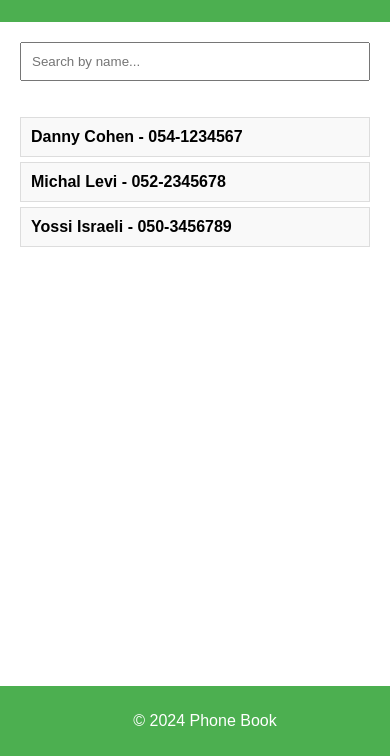
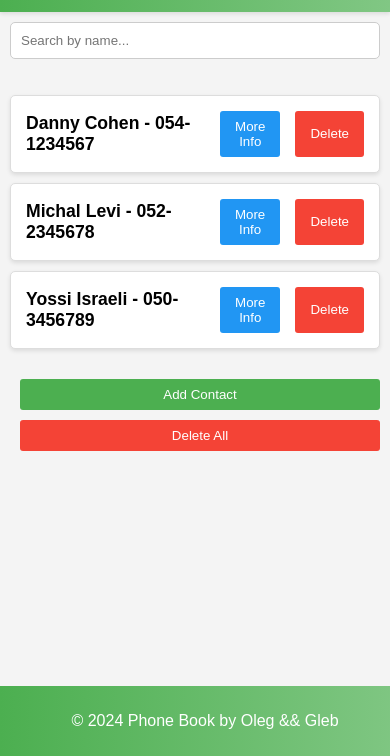
Before and after one commit to Oleg-art-cyber/myJSproject, a plain HTML site: page index.html in a window 390 px wide. Shown: the part 88-844 px from the top of the page. Drawn offline with Linux system fonts and the light colour scheme.

Commit message:
Add files via upload

```diff
--- a/css.css
+++ b/css.css
@@ -2,17 +2,19 @@ body {
   font-family: Arial, sans-serif;
   margin: 0;
   padding: 0;
+  background-color: #f4f4f4;
 }
 
 header {
-  background-color: #4CAF50;
+  background: linear-gradient(to right, #4CAF50, #81C784);
   color: white;
   padding: 15px;
   text-align: center;
+  box-shadow: 0 2px 4px rgba(0, 0, 0, 0.1);
 }
 
 footer {
-  background-color: #4CAF50;
+  background: linear-gradient(to right, #4CAF50, #81C784);
   color: white;
   padding: 10px;
   text-align: center;
@@ -23,6 +25,8 @@ footer {
 
 main {
   padding: 20px;
+  margin: 0 auto;
+  max-width: 800px;
 }
 
 #search {
@@ -30,6 +34,8 @@ main {
   padding: 10px;
   margin-bottom: 20px;
   box-sizing: border-box;
+  border: 1px solid #ccc;
+  border-radius: 5px;
 }
 
 #contact-list {
@@ -39,15 +45,25 @@ main {
 
 .contact-item {
   padding: 10px;
-  background-color: #f9f9f9;
-  margin-bottom: 5px;
+  background-color: #fff;
+  margin-bottom: 10px;
   border: 1px solid #ddd;
+  border-radius: 5px;
+  box-shadow: 0 2px 4px rgba(0, 0, 0, 0.1);
+  transition: background-color 0.3s;
 }
 
 .contact-summary {
+  display: flex;
+  justify-content: space-between;
+  align-items: center;
   font-weight: bold;
   cursor: pointer;
-  transition: background-color 0.3s;
+}
+
+.buttons {
+  display: flex;
+  gap: 5px;
 }
 
 .contact-summary:hover {
@@ -62,3 +78,73 @@ main {
 .contact-item:hover .contact-details {
   display: block;
 }
+
+button {
+  padding: 5px 10px;
+  margin-left: 5px;
+  border: none;
+  border-radius: 3px;
+  cursor: pointer;
+}
+
+button.more-info {
+  background-color: #2196F3;
+  color: white;
+}
+
+button.delete {
+  background-color: #f44336;
+  color: white;
+}
+
+.actions {
+  margin-top: 20px;
+  display: flex;
+  justify-content: space-between;
+}
+
+#add-contact {
+  background-color: #4CAF50;
+  color: white;
+}
+
+#delete-all {
+  background-color: #f44336;
+  color: white;
+}
+
+@media (max-width: 600px) {
+  header, footer {
+    padding: 10px;
+  }
+
+  main {
+    padding: 10px;
+  }
+
+  .contact-item {
+    padding: 15px;
+  }
+
+  .contact-summary {
+    font-size: 1.1em;
+  }
+
+  .contact-details p {
+    margin: 5px 0;
+  }
+
+  button {
+    padding: 8px 15px;
+    margin-left: 10px;
+  }
+
+  .actions {
+    flex-direction: column;
+    align-items: stretch;
+  }
+
+  #add-contact, #delete-all {
+    margin-top: 10px;
+  }
+}
--- a/index.html
+++ b/index.html
@@ -15,7 +15,13 @@
   <input type="text" id="search" placeholder="Search by name...">
   <ul id="contact-list">
     <li class="contact-item">
-      <div class="contact-summary">Danny Cohen - 054-1234567</div>
+      <div class="contact-summary">
+        <span>Danny Cohen - 054-1234567</span>
+        <div class="buttons">
+          <button class="more-info">More Info</button>
+          <button class="delete">Delete</button>
+        </div>
+      </div>
       <div class="contact-details">
         <p><strong>Address:</strong> 1 Herzl St, Tel Aviv</p>
         <p><strong>Email:</strong> dani@example.com</p>
@@ -23,7 +29,13 @@
       </div>
     </li>
     <li class="contact-item">
-      <div class="contact-summary">Michal Levi - 052-2345678</div>
+      <div class="contact-summary">
+        <span>Michal Levi - 052-2345678</span>
+        <div class="buttons">
+          <button class="more-info">More Info</button>
+          <button class="delete">Delete</button>
+        </div>
+      </div>
       <div class="contact-details">
         <p><strong>Address:</strong> 10 Ben Gurion St, Haifa</p>
         <p><strong>Email:</strong> michal@example.com</p>
@@ -31,7 +43,13 @@
       </div>
     </li>
     <li class="contact-item">
-      <div class="contact-summary">Yossi Israeli - 050-3456789</div>
+      <div class="contact-summary">
+        <span>Yossi Israeli - 050-3456789</span>
+        <div class="buttons">
+          <button class="more-info">More Info</button>
+          <button class="delete">Delete</button>
+        </div>
+      </div>
       <div class="contact-details">
         <p><strong>Address:</strong> 15 Jabotinsky St, Jerusalem</p>
         <p><strong>Email:</strong> yossi@example.com</p>
@@ -39,10 +57,14 @@
       </div>
     </li>
   </ul>
+  <div class="actions">
+    <button id="add-contact">Add Contact</button>
+    <button id="delete-all">Delete All</button>
+  </div>
 </main>
 
 <footer>
-  <p>&copy; 2024 Phone Book</p>
+  <p>&copy; 2024 Phone Book by Oleg && Gleb</p>
 </footer>
 </body>
 </html>
```
